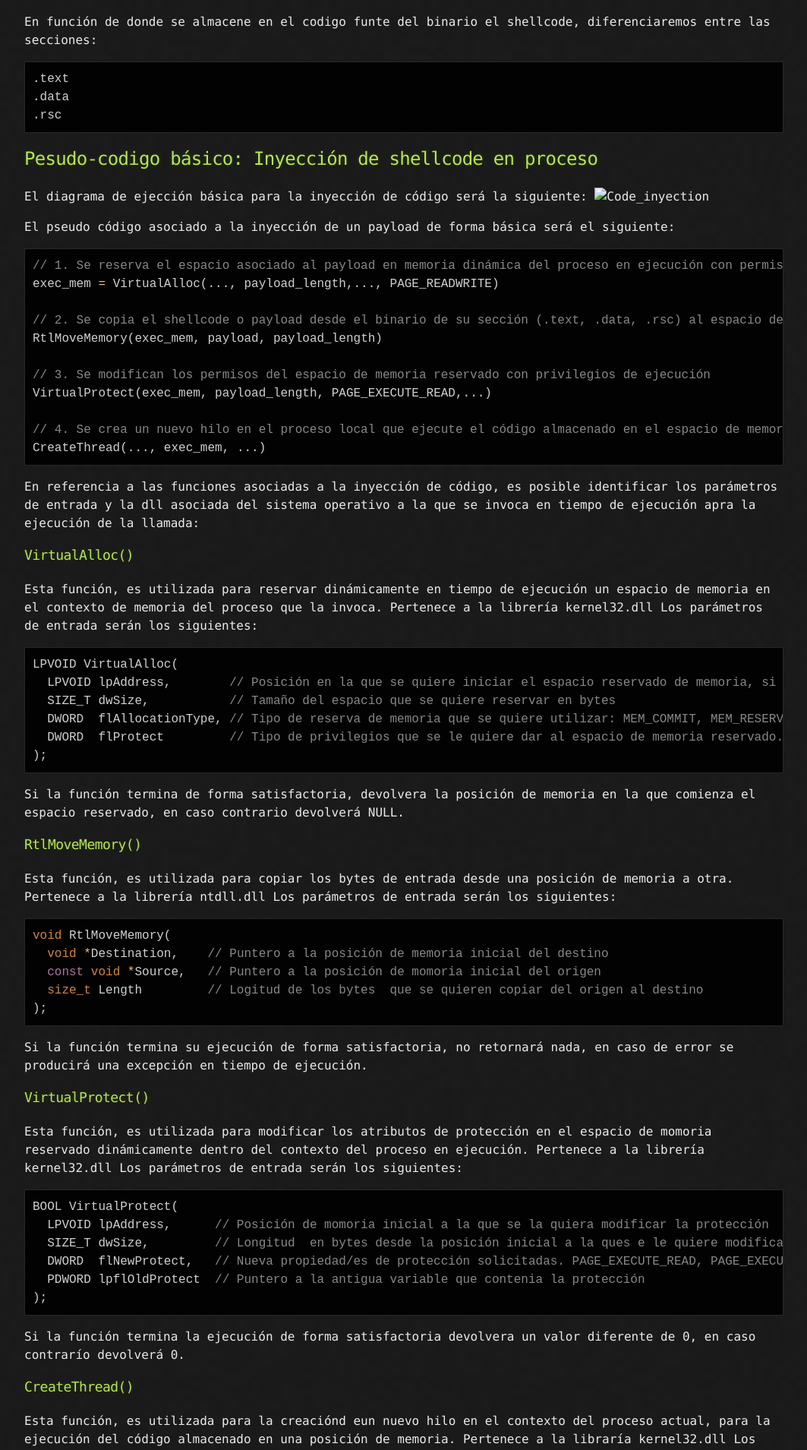
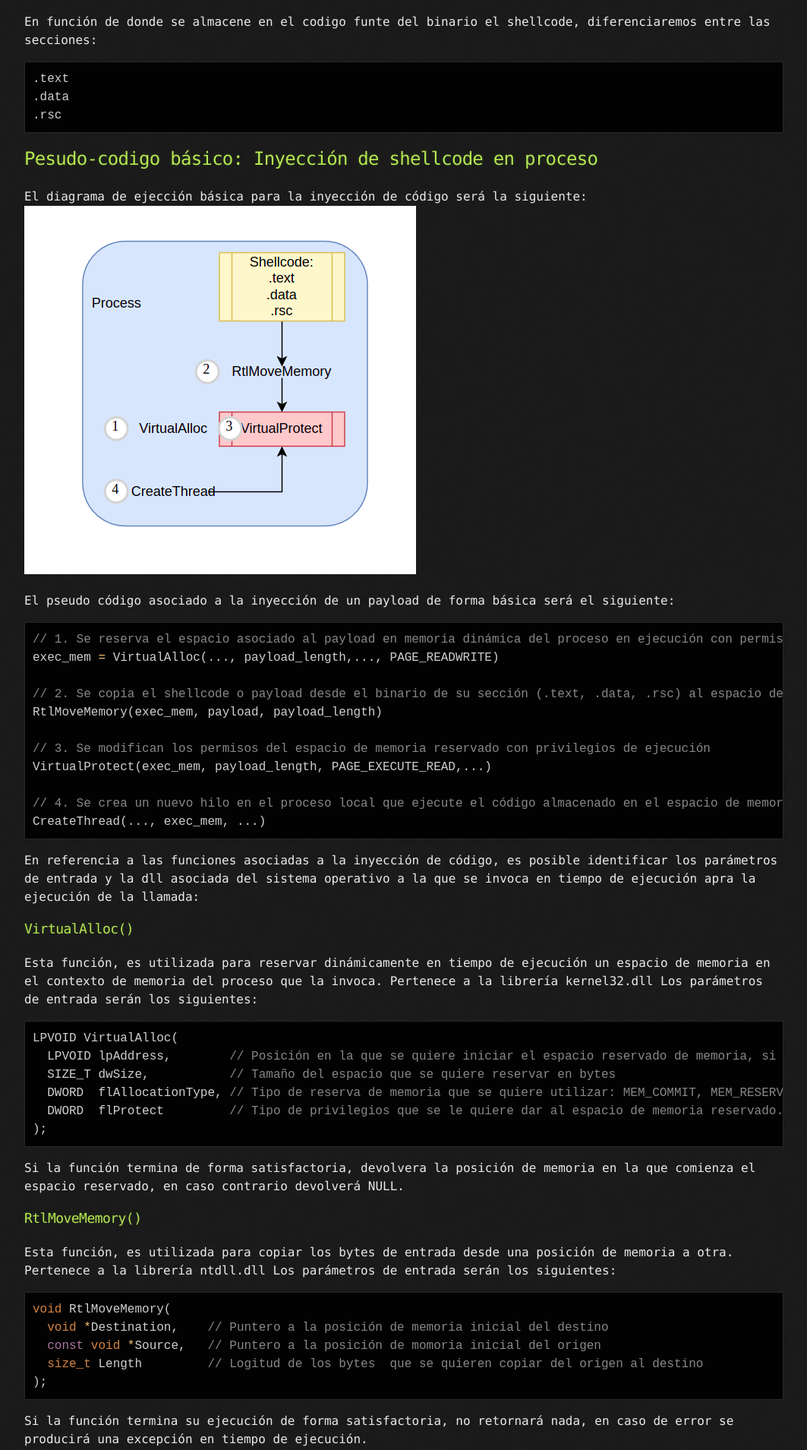
Before and after one commit to f0ns1-ewptxv2/f0ns1-ewptxv2.github.io, a Jekyll site: the page built from Droppers_codigo.md, in a window 1280 px wide. Shown: the part 412-2321 px from the top of the page at 76% size, without its empty margins (108-1171 px from the left). Built offline with Jekyll 4.4.1, drawn with Linux system fonts in a browser that asks for light colours.

Commit message:
Update code inyection diagram

````diff
--- a/Droppers_codigo.md
+++ b/Droppers_codigo.md
@@ -20,7 +20,7 @@ En función de donde se almacene en el codigo funte del binario el shellcode, di
 ```
 ## Pesudo-codigo básico: Inyección de shellcode en proceso
 El diagrama de ejección básica para la inyección de código será la siguiente:
-![Code_inyection](Code_inyection_diagram.png)
+![Code_inyection](/assets/images/Code_inyection_diagram.png)
 
 El pseudo código asociado a la inyección de un payload de forma básica será el siguiente:
 ```c++
````
